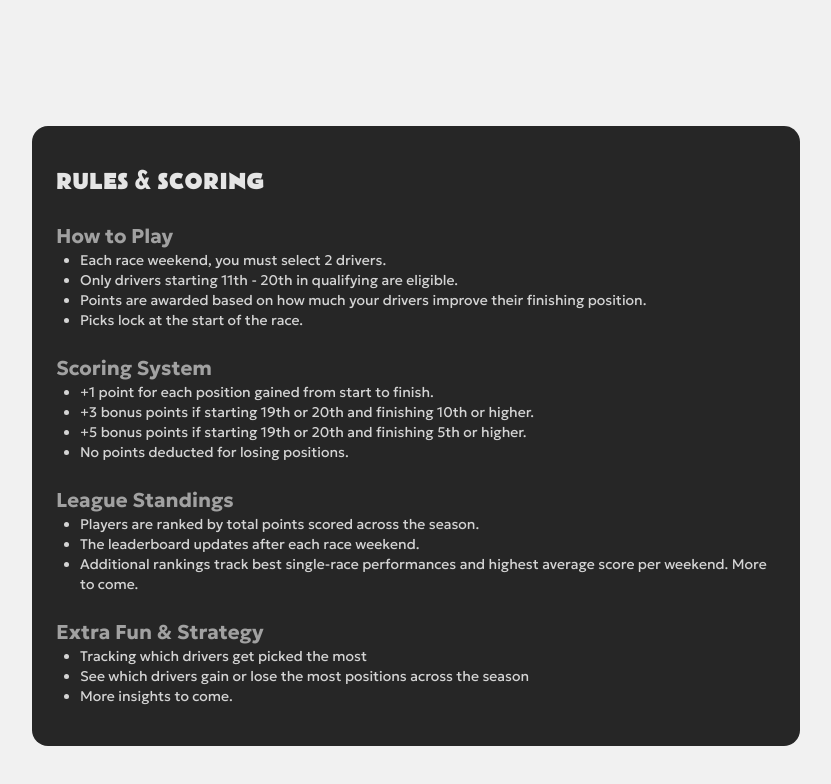
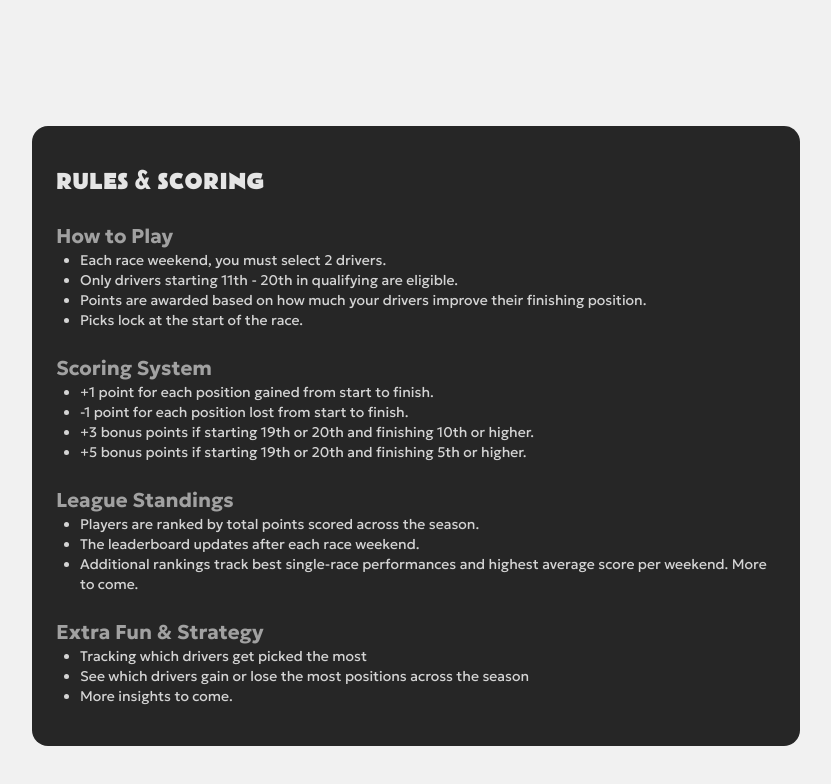
Before and after one commit to ant-dot-comm/fantasy-f1-league, a Next.js app: page / in a window 1280 px wide. Shown: the part 1501-2285 px from the top of the page, without its empty margins (224-1055 px from the left). Built offline with nearby package versions, Linux system fonts and the light colour scheme; no server answers; the database is empty; a web font is replaced by a local one.

Commit message:
scores update

```diff
--- a/components/RulesAndScoring.js
+++ b/components/RulesAndScoring.js
@@ -20,9 +20,10 @@ export default function RulesAndScoring() {
                     <h3 className="text-xl font-bold text-neutral-400">Scoring System</h3>
                     <ul className="list-disc pl-6 text-sm text-neutral-300">
                         <li>+1 point for each position gained from start to finish.</li>
+                        <li>-1 point for each position lost from start to finish.</li>
                         <li>+3 bonus points if starting 19th or 20th and finishing 10th or higher.</li>
                         <li>+5 bonus points if starting 19th or 20th and finishing 5th or higher.</li>
-                        <li>No points deducted for losing positions.</li>
+                        {/* <li>No points deducted for losing positions.</li> */}
                     </ul>
                 </div>
 
--- a/package.json
+++ b/package.json
@@ -27,6 +27,7 @@
   "devDependencies": {
     "@tailwindcss/postcss": "^4",
     "autoprefixer": "^10.4.20",
+    "gh-pages": "^6.3.0",
     "postcss": "^8.5.3",
     "sass": "^1.85.1",
     "tailwindcss": "^4.0.12"
```
Also changed, not shown: components/CurrentPicks.js (+3 -4 lines), 1 other file (tests, documents, lock files or other folders).
